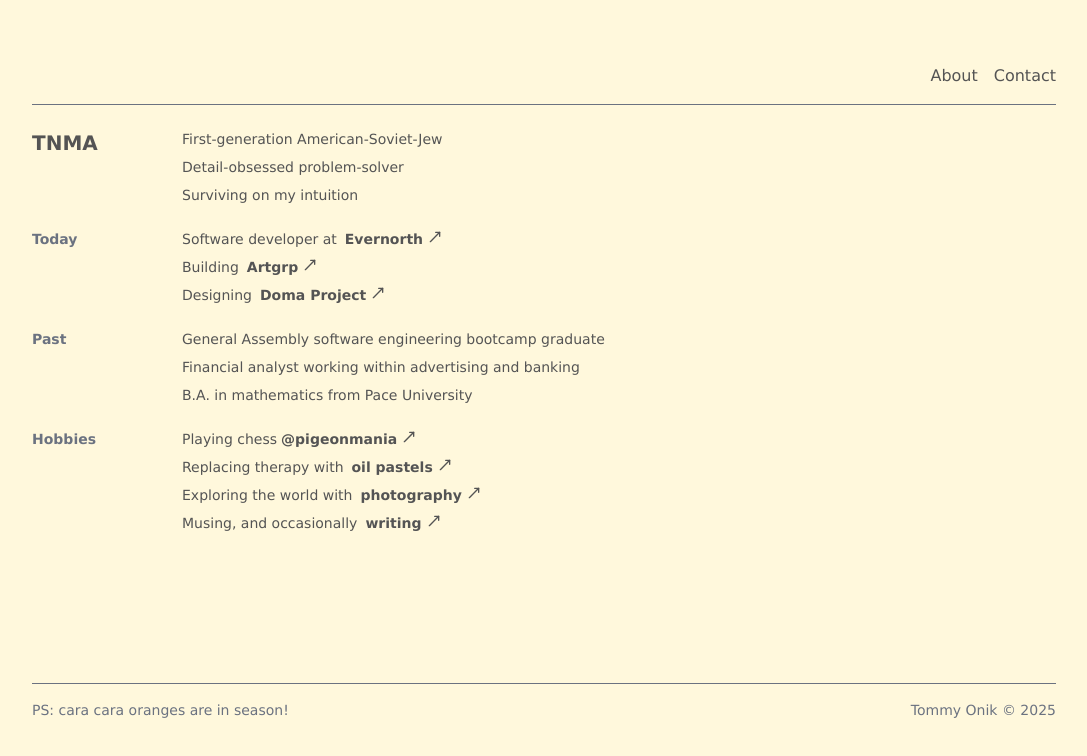
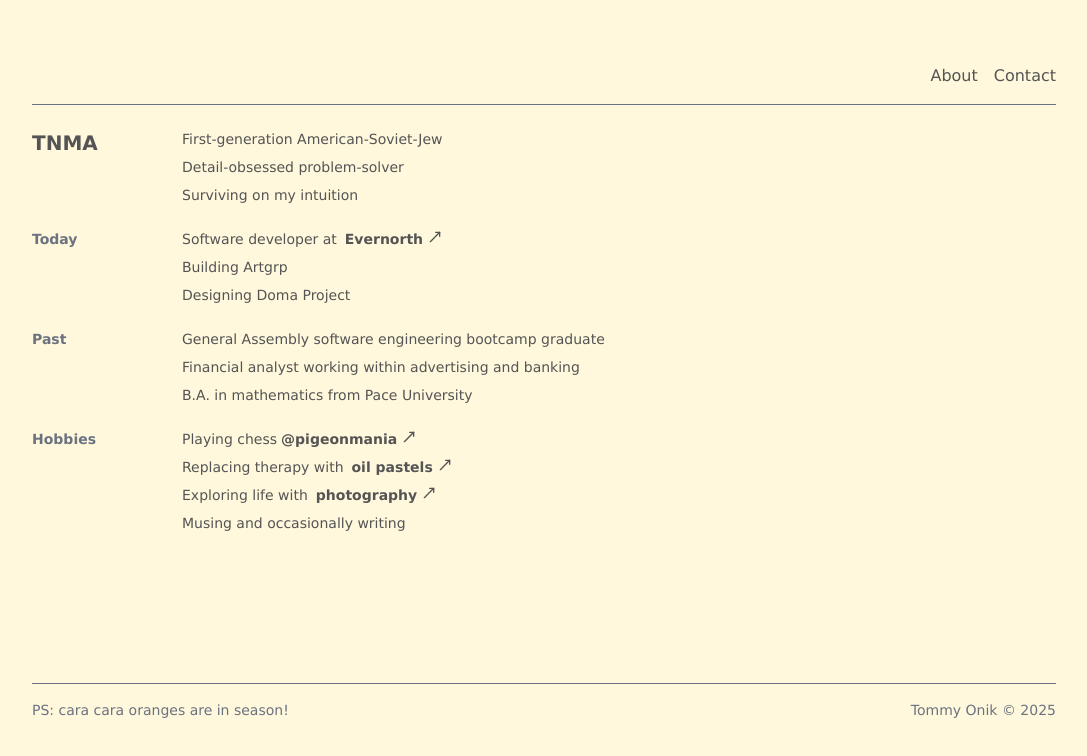
Before and after one commit to TheBerlinMan/tnma-me, a Next.js app: page / in a window 1280 px wide. Shown: the top 756 px of the page, without its empty margins (96-1183 px from the left). Built offline with nearby package versions, Linux system fonts and the light colour scheme.

Commit message:
deactive links

```diff
--- a/app/page.tsx
+++ b/app/page.tsx
@@ -54,18 +54,20 @@ export default function Home() {
             <MoveUpRight size={16} />
           </p>
           <p className="flex flex-row gap-1">
-            Building{" "}
+            {/* Building{" "}
             <Link className="font-bold ml-1" href="/" target="_blank">
               Artgrp
             </Link>{" "}
-            <MoveUpRight size={16} />
+            <MoveUpRight size={16} /> */}
+            Building Artgrp
           </p>
           <p className="flex flex-row gap-1">
-            Designing{" "}
+            {/* Designing{" "}
             <Link className="font-bold ml-1" href="/" target="_blank">
               Doma Project
             </Link>{" "}
-            <MoveUpRight size={16} />
+            <MoveUpRight size={16} /> */}
+            Designing Doma Project
           </p>
         </DescDiv>
       </GroupDiv>
@@ -103,14 +105,14 @@ export default function Home() {
             <MoveUpRight size={16} />
           </p>
           <p className="flex flex-row gap-1"  >
-            Exploring the world with{" "}
+            Exploring life with{" "}
             <Link className="font-bold ml-1" href="/art/photography">
               photography
             </Link>{" "}
             <MoveUpRight size={16} />
           </p>
           <p className="flex flex-row gap-1">
-            Musing, and occasionally{" "}
+            {/* Musing, and occasionally{" "}
             <Link
               className="font-bold ml-1"
               href="/"
@@ -119,7 +121,8 @@ export default function Home() {
             >
               writing
             </Link>{" "}
-            <MoveUpRight size={16} />
+            <MoveUpRight size={16} /> */}
+            Musing and occasionally writing
           </p>
         </DescDiv>
       </GroupDiv>
```
